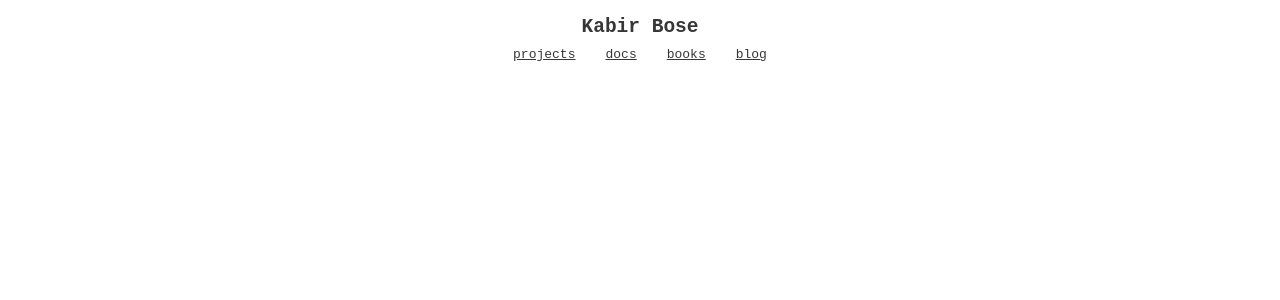
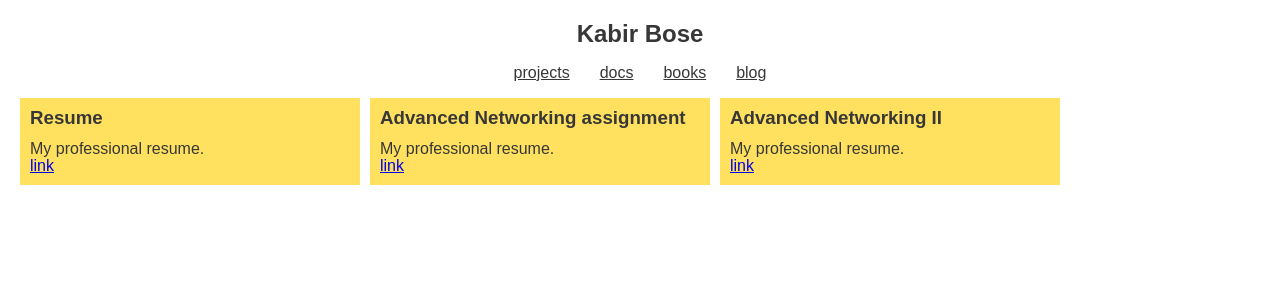
Before and after one commit to kabirbose/portfolio-2, a React (Vite) app: page / in a window 1280 px wide. Both pictures are taken after a click on the element "docs". Shown: the top 300 px of the page. Built offline with nearby package versions, Linux system fonts and the light colour scheme.

Commit message:
added docs

```diff
--- a/src/components/Directories/Directories.tsx
+++ b/src/components/Directories/Directories.tsx
@@ -1,20 +1,25 @@
 import styles from "./Directories.module.css";
 import Projects from "../Projects/Projects";
 import { useState } from "react";
+import Docs from "../Docs/Docs";
 
 export default function Directories() {
   const [showProj, setShowProj] = useState(false);
+  const [showDocs, setShowDocs] = useState(false);
   return (
     <div className={styles.index}>
       <div className={styles.direc}>
         <p className={styles.directory} onClick={() => setShowProj(!showProj)}>
           projects
         </p>
-        <p className={styles.directory}>docs</p>
+        <p className={styles.directory} onClick={() => setShowDocs(!showDocs)}>
+          docs
+        </p>
         <p className={styles.directory}>books</p>
         <p className={styles.directory}>blog</p>
       </div>
 
+      {showDocs && <Docs />}
       {showProj && <Projects />}
     </div>
   );
--- /dev/null
+++ b/src/components/Docs/Docs.module.css
@@ -0,0 +1,7 @@
+.con {
+  display: flex;
+  justify-content: start;
+  align-items: center;
+  flex-wrap: wrap;
+  gap: 10px;
+}
--- /dev/null
+++ b/src/components/Docs/Docs.tsx
@@ -0,0 +1,30 @@
+import Document from "./Document";
+import styles from "./Docs.module.css";
+
+const data = [
+  {
+    name: "Resume",
+    desc: "My professional resume.",
+    link: "/",
+  },
+  {
+    name: "Advanced Networking assignment",
+    desc: "My professional resume.",
+    link: "/",
+  },
+  {
+    name: "Advanced Networking II",
+    desc: "My professional resume.",
+    link: "/",
+  },
+];
+
+export default function Docs() {
+  return (
+    <div className={styles.con}>
+      {data.map((item) => (
+        <Document title={item.name} desc={item.desc} link={item.link} />
+      ))}
+    </div>
+  );
+}
--- /dev/null
+++ b/src/components/Docs/Document.module.css
@@ -0,0 +1,18 @@
+.doc {
+  display: flex;
+  justify-content: center;
+  align-items: start;
+  flex-direction: column;
+  padding: 10px;
+  width: 20rem;
+  background-color: rgb(255, 225, 95);
+}
+
+.title {
+  margin-top: -1px;
+  margin-bottom: -5px;
+}
+
+.desc {
+  margin-bottom: -1px;
+}
--- /dev/null
+++ b/src/components/Docs/Document.tsx
@@ -0,0 +1,19 @@
+import styles from "./Document.module.css";
+
+interface DocumentData {
+  title: string;
+  desc: string;
+  link: string;
+}
+
+export default function Document({ title, desc, link }: DocumentData) {
+  return (
+    <div className={styles.doc}>
+      <h3 className={styles.title}>{title}</h3>
+      <p className={styles.desc}>{desc}</p>
+      <a className={styles.link} href={link}>
+        link
+      </a>
+    </div>
+  );
+}
--- a/src/components/Projects/Projects.tsx
+++ b/src/components/Projects/Projects.tsx
@@ -27,7 +27,7 @@ const data = [
   },
   {
     name: "Advanced Networking Case Study",
-    desc: "Enterprise network case study from Ontario Tech University.",
+    desc: "Enterprise networking case study from Ontario Tech University.",
     image:
       "https://learn.g2.com/hubfs/Learn%20Hub%20Featured%20Images/_learn-iPaaS@2x.png",
     repo: "",
--- a/src/index.css
+++ b/src/index.css
@@ -1,5 +1,5 @@
 body {
-  font-family: monospace;
+  font-family: sans-serif;
   margin: 0;
 }
 
```
